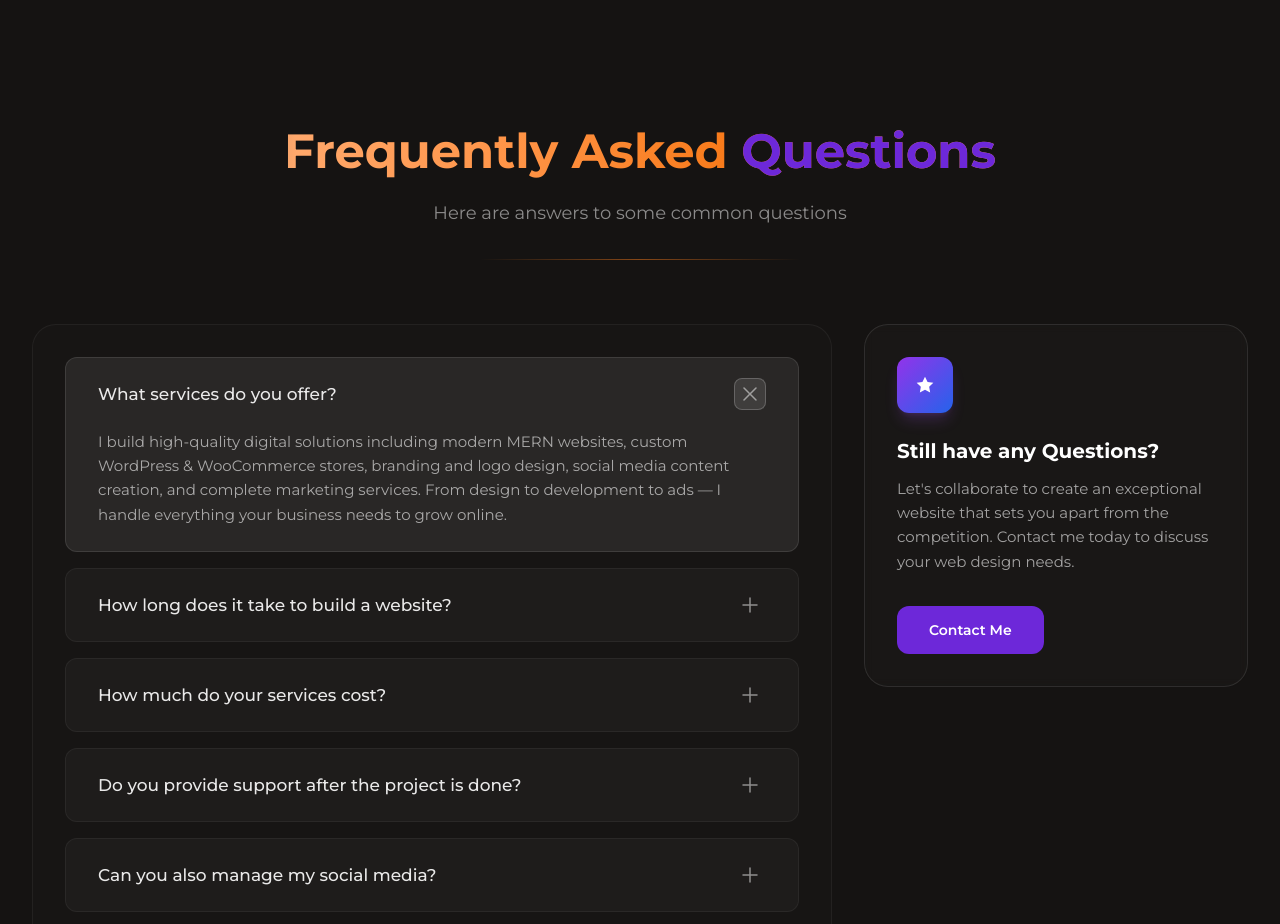
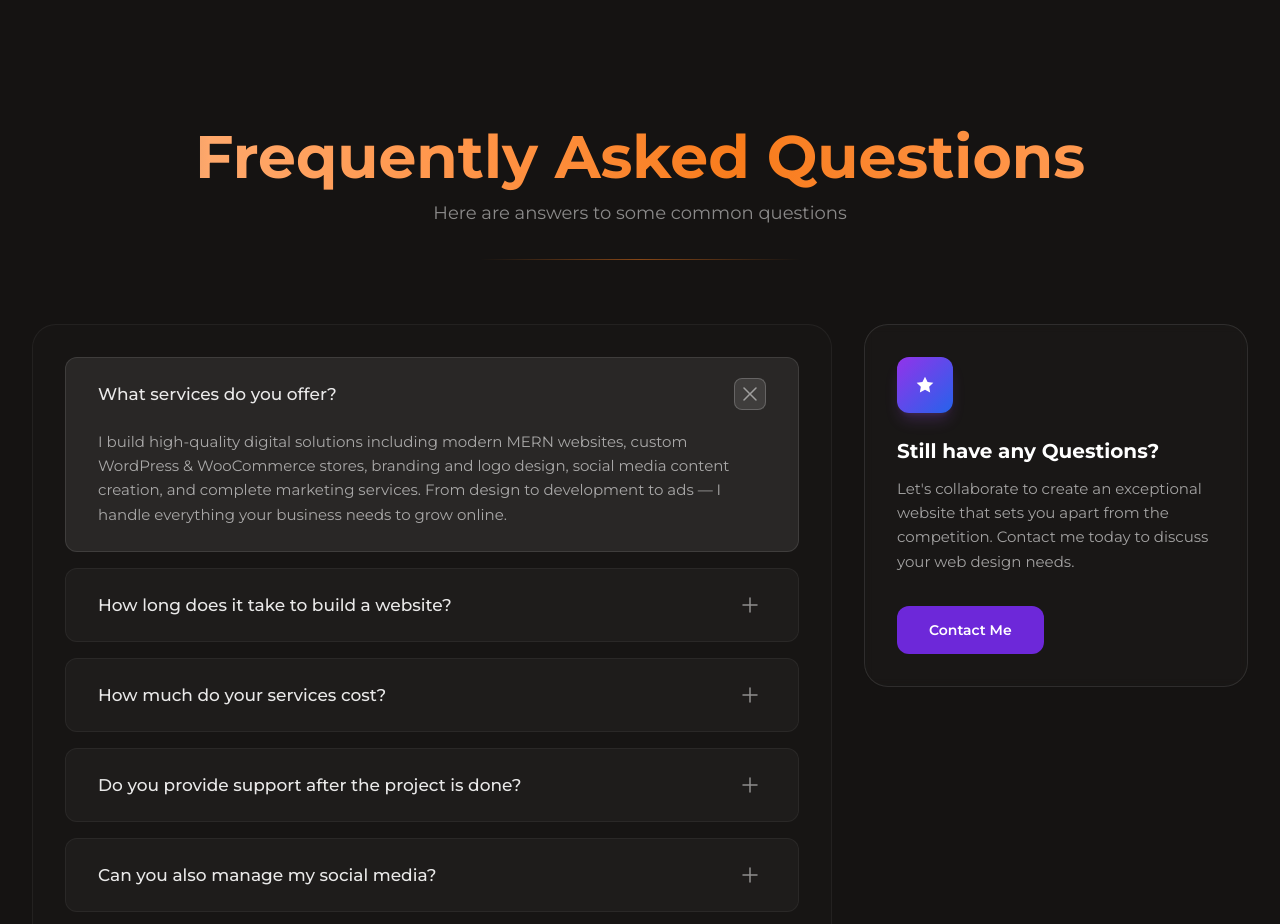
Before and after one commit to KamelMesbahi13/portfolio, a React (Vite) app: page / in a window 1280 px wide. Shown: the part 5580-6504 px from the top of the page. Built offline with nearby package versions, Linux system fonts and the light colour scheme.

Commit message:
adding contact us section

```diff
--- a/src/Components/Home/Questions/Questions.jsx
+++ b/src/Components/Home/Questions/Questions.jsx
@@ -528,17 +528,8 @@ const FAQAccordion = () => {
           <motion.h1
             variants={fadeInUp}
             transition={{ duration: 0.7, ease: [0.25, 0.46, 0.45, 0.94] }}
-            className="mb-3 text-3xl font-bold md:text-4xl lg:text-5xl"
           >
-            Frequently Asked{" "}
-            <motion.span
-              className="text-[#6D28D9] inline-block"
-              initial={{ opacity: 0, y: 20 }}
-              animate={headerInView ? { opacity: 1, y: 0 } : {}}
-              transition={{ delay: 0.4, duration: 0.5 }}
-            >
-              Questions
-            </motion.span>
+            Frequently Asked Questions
           </motion.h1>
           <motion.p
             variants={fadeInUp}
```
